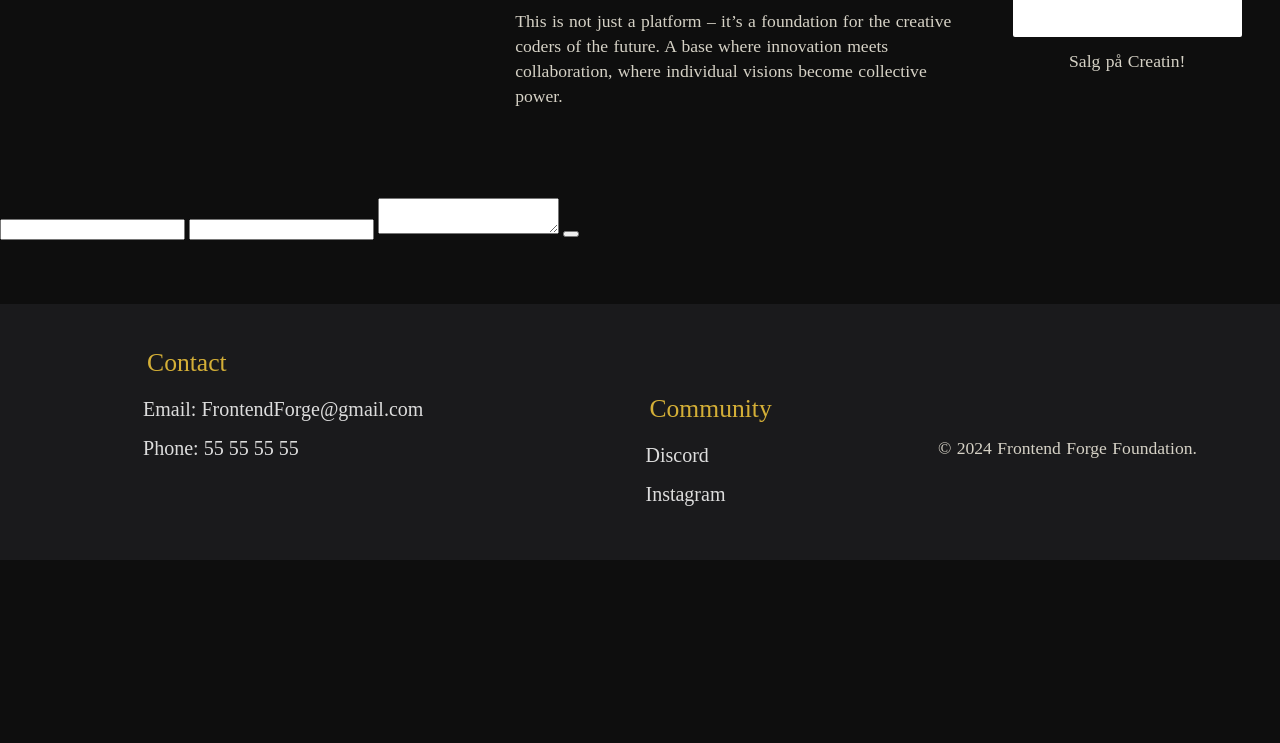
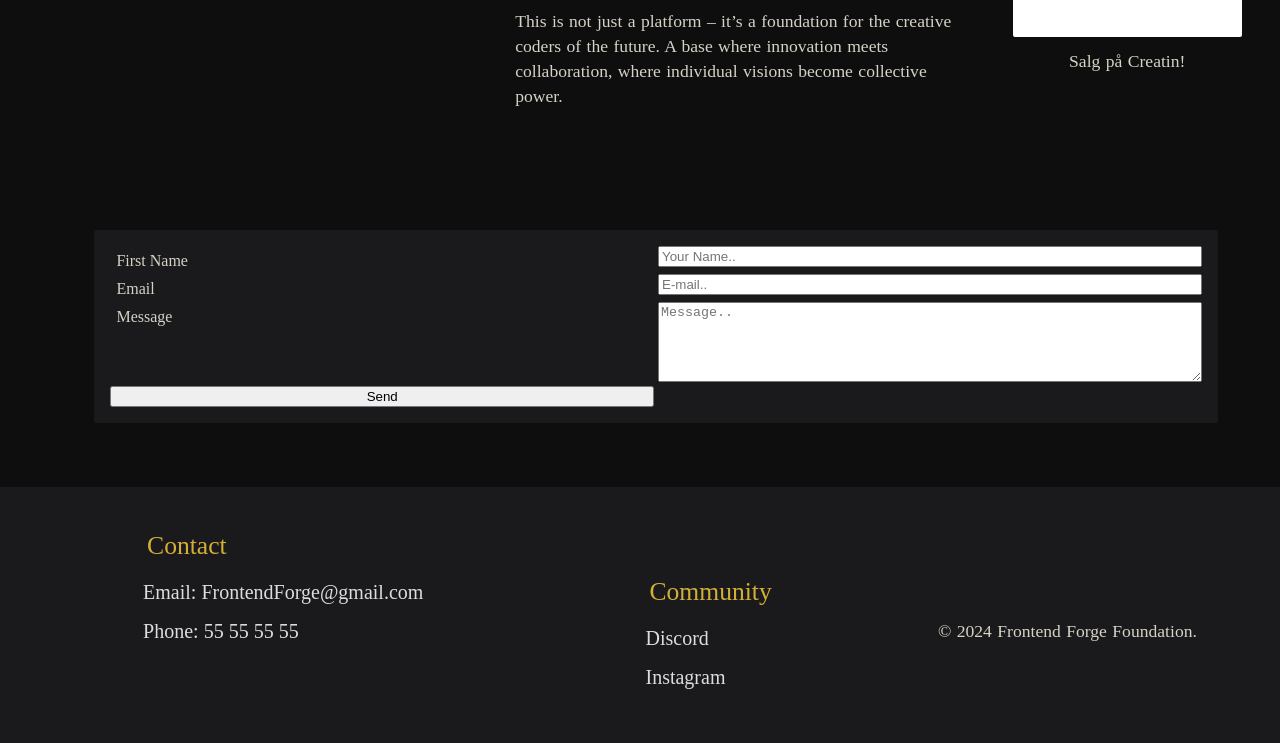
Before and after one commit to Kodeverket-AS/course-webdev-basics, a plain HTML site: page 1_HTML/index.html in a window 1280 px wide. Shown: the part 1728-2471 px from the top of the page. Before the commit the page ends 2288 px from the top, so only its background shows below. Drawn offline with Linux system fonts and the light colour scheme; files whose address does not match are found by name.

Commit message:
safe save, med små endringer på form element

```diff
--- a/1_HTML/index.html
+++ b/1_HTML/index.html
@@ -180,19 +180,19 @@
           </article>
         </div>
       </div>
+      <form action="">
+        <label for="text">First Name</label>
+        <input type="text" placeholder="Your Name.."/>
+
+        <label for="email">Email</label>
+        <input type="email" placeholder="E-mail.."/>
+
+        <label for="input">Message</label>
+        <textarea type="input" name="" id="" placeholder="Message.."></textarea>
+        <button>Send</button>
+      </form>
     </main>
 
-    <form action="">
-      <label for="text"></label>
-      <input type="text" />
-
-      <label for="email"></label>
-      <input type="email" />
-
-      <label for="input"></label>
-      <textarea type="input" name="" id=""></textarea>
-      <button></button>
-    </form>
 
     <!-- Footer -->
     <footer>
--- a/2_CSS/style.css
+++ b/2_CSS/style.css
@@ -294,16 +294,49 @@ article {
 }
 
 .add-gymg {
-  width: 100%;
+  width: 90%;
   max-width: 1140px;
   height: auto;
-  margin: 0;
+  margin-inline: auto;
   border-radius: 2px;
 }
 
 /* form  */
 form {
-
+  display: flex;
+  flex-direction: column;
+  justify-content: center;
+  align-items: start;
+  gap: 4px;
+  width: 90%;
+  height: auto;
+  border-radius: 2px;
+  margin-inline: auto;
+  margin-top: 2rem;
+  padding: 1rem;
+  background-color: var(--bgY);
+  font-size: var(--text-16);
+}
+label {
+  margin-top: 6px;
+  margin-left: 6px;
+}
+input {
+  width: 100%;
+  height: auto;
+  margin: 0;
+}
+textarea {
+  width: 100%;
+  height: 10vh;
+  resize: vertical;
+  margin: 0;
+}
+@media (min-width: 1224px) {
+  form {
+    display: grid;
+    grid-template-columns: 2fr 2fr;
+  }
 }
 
 /* footer  */
```
